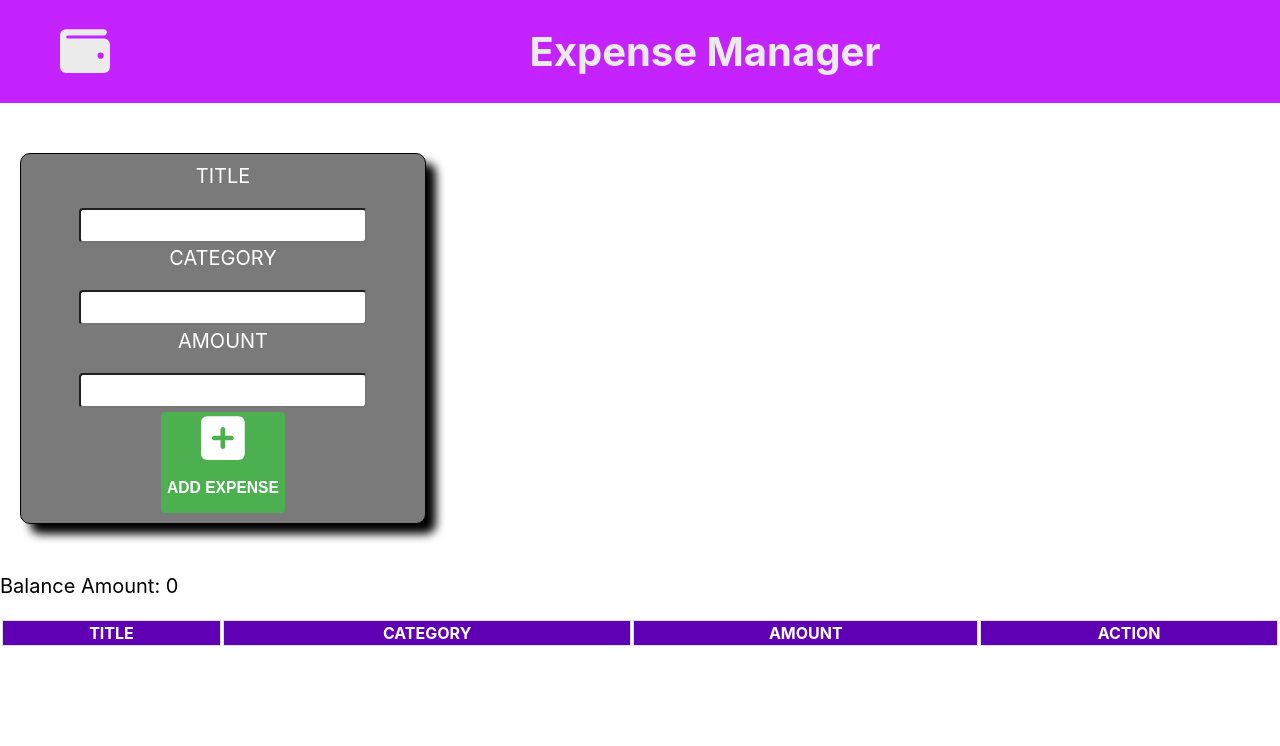
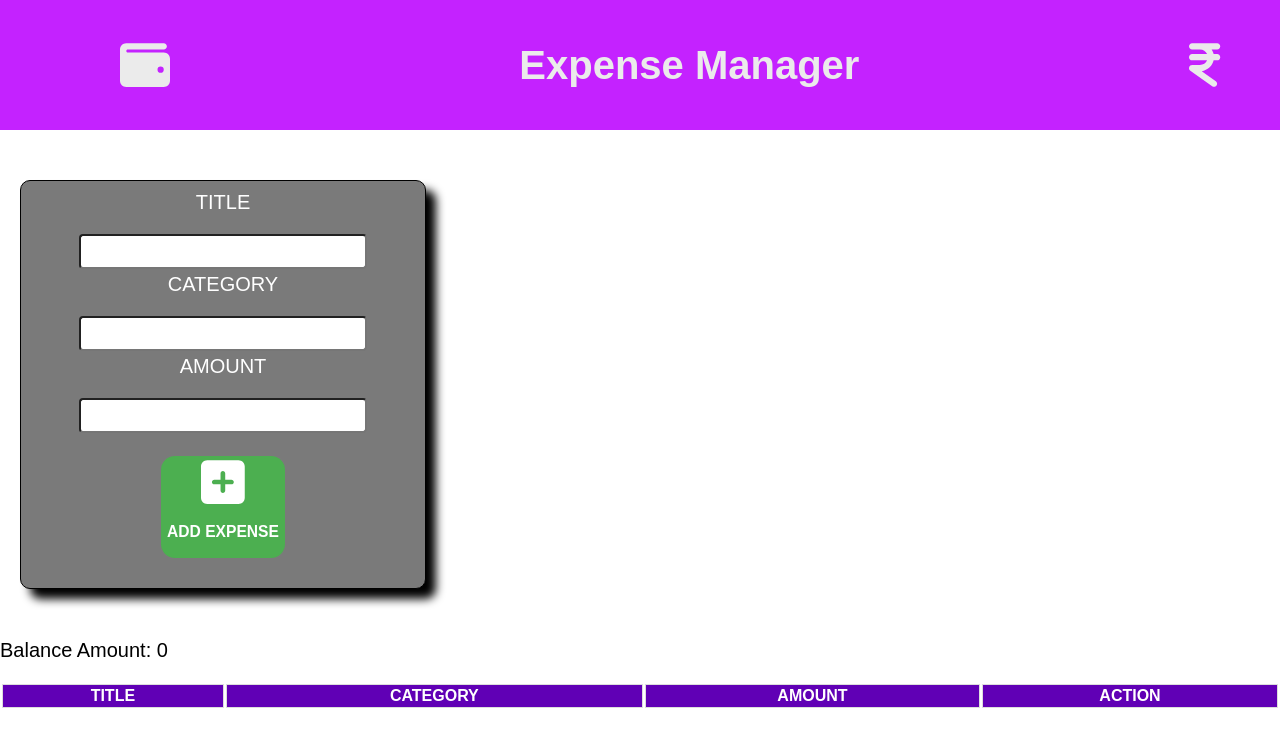
Before and after one commit to joey2310/Expense_Calculator_Project, a React (Create React App) app: page / in a window 1280 px wide. Shown: the top 746 px of the page. Built offline with nearby package versions, Linux system fonts and the light colour scheme.

Commit message:
Added Rupee icon

```diff
--- a/src/App.css
+++ b/src/App.css
@@ -1,3 +1,6 @@
+.App{
+  font-family: Arial, sans-serif;
+}
 .App-header{
   display: flex;
   color: rgb(235, 235, 235);
@@ -14,10 +17,21 @@
 }
 
 .walleticon{
+  font-family: 'Montez', cursive;
+  display: flex;
   padding: 20px;
   font-size: 50px;
   cursor:pointer;
   margin-left: 40px;
+}
+
+.rupeeicon{
+  font-family: 'Montez', cursive;
+  display: flex;
+  padding: 20px;
+  font-size: 50px;
+  cursor:pointer;
+  margin-right: 40px;
 }
 
 .forminpt{
@@ -46,9 +60,9 @@ input{
 button {
   background-color: #4caf50;
   color: white;
-  padding: px 10px;
+ margin: 20px;
   border: none;
-  border-radius: 4px;
+  border-radius: 14px;
   cursor: pointer;
 }
 
--- a/src/App.js
+++ b/src/App.js
@@ -72,10 +72,12 @@ function App() {
     <div className="App">
       <header className="App-header">
         <div className='walleticon'>
-        <FontAwesomeIcon icon={['fas', 'fa-wallet']} />
+        <FontAwesomeIcon className='walleticon' icon={['fas', 'fa-wallet']} />
         </div>
         <div className='Head'><h1>Expense Manager </h1>
         </div>
+        <FontAwesomeIcon className='rupeeicon' icon={['fas', 'fa-indian-rupee-sign']} />
+
       </header>
       <ExpenseForm onAddExpense={addExpense}/>
       <div className='banceamt'>Balance Amount: {totalAmount}
```
